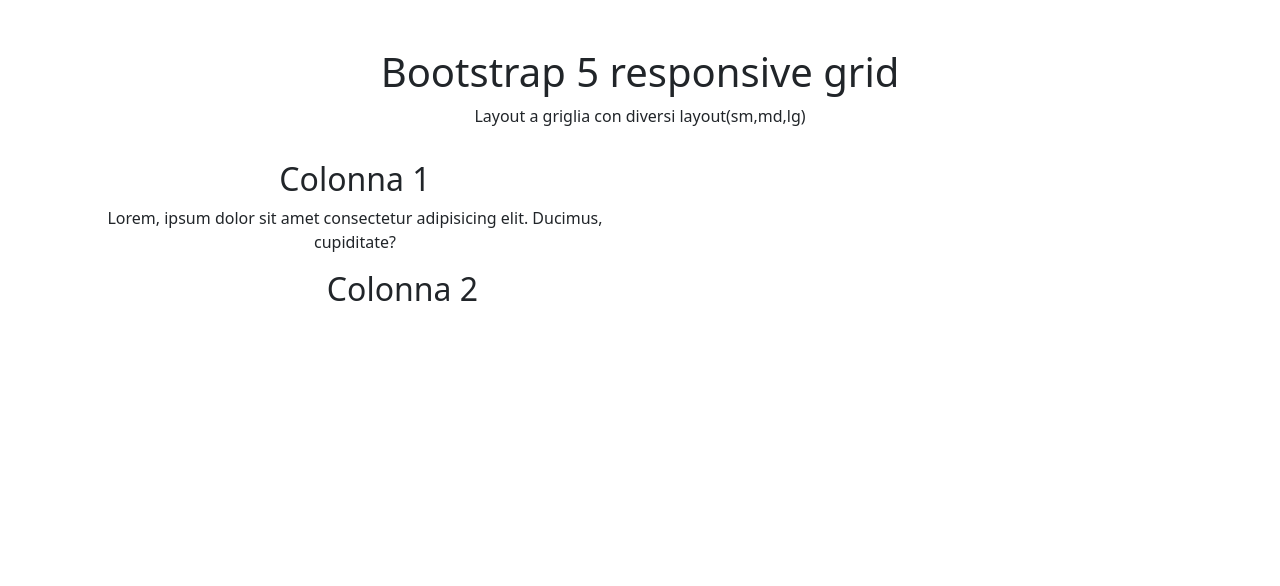
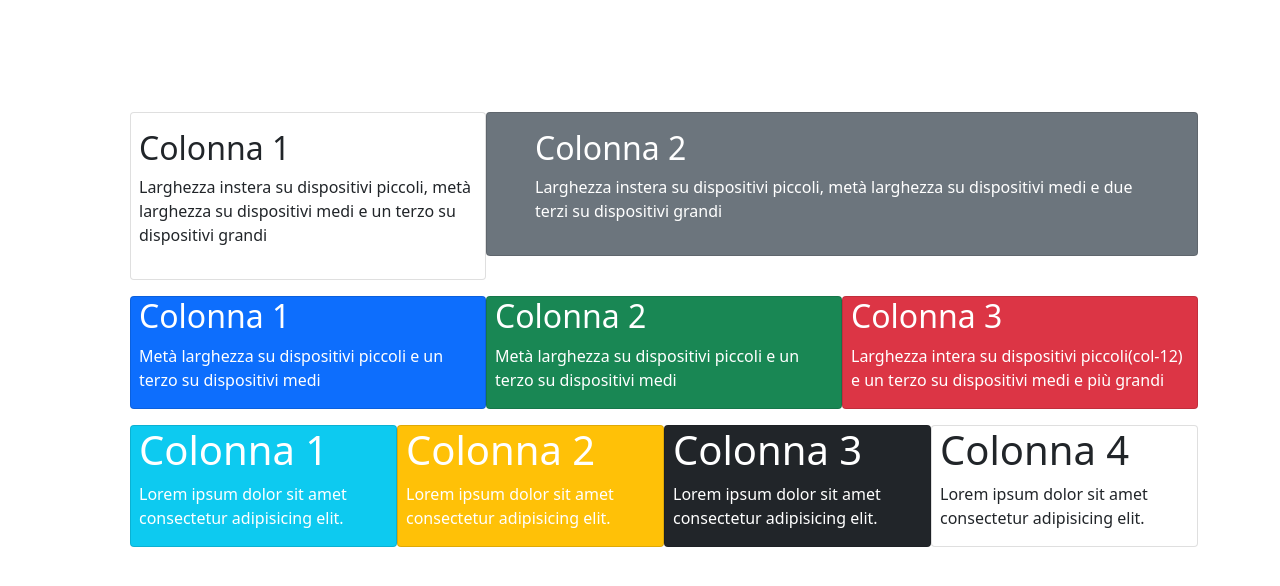
Before and after one commit to MorettiAndrea/htmlcss-bootstrap-layout, a plain HTML site: page index.html in a window 1280 px wide. Drawn offline with nearby package versions, Linux system fonts and the light colour scheme.

Commit message:
scrittura testo

```diff
--- a/index.html
+++ b/index.html
@@ -29,21 +29,82 @@
 
   <body>
     <div class="container">
-      <div class="row">
-        <div class="col -12 text-center mt-5 mb-3">
+      <div class="row gy-3 gx-0 ps-5 text-white">
+        <div class="col-12">
+          <div class="card border-0">
             <h1>Bootstrap 5 responsive grid</h1>
             <p>Layout a griglia con diversi layout(sm,md,lg)</p>
           </div>
         </div>
-      <div class="row text-center">
-        <div class="col-12 col-md-6 col-l-4">
+        <div class="col-12 col-md-6 col-lg-4 text-dark">
+          <div class="card ps-2 pe-2 pt-3 pb-3">
             <h2>Colonna 1</h2>
             <p>
-            Lorem, ipsum dolor sit amet consectetur adipisicing elit. Ducimus,
-            cupiditate?
+              Larghezza instera su dispositivi piccoli, metà larghezza su
+              dispositivi medi e un terzo su dispositivi grandi
             </p>
           </div>
-        <div class="col-7"><h2>Colonna 2</h2></div>
+        </div>
+        <div class="col-12 col-md-6 col-lg-8">
+          <div class="card bg-secondary ps-5 pe-5 pt-3 pb-3">
+            <h2>Colonna 2</h2>
+            <p>
+              Larghezza instera su dispositivi piccoli, metà larghezza su
+              dispositivi medi e due terzi su dispositivi grandi
+            </p>
+          </div>
+        </div>
+        <div class="col-6 col-md-4">
+          <div class="card bg-primary ps-2 pe-2">
+            <h2>Colonna 1</h2>
+            <p>
+              Metà larghezza su dispositivi piccoli e un terzo su dispositivi
+              medi
+            </p>
+          </div>
+        </div>
+        <div class="col-6 col-md-4">
+          <div class="card bg-success ps-2 pe-2">
+            <h2>Colonna 2</h2>
+            <p>
+              Metà larghezza su dispositivi piccoli e un terzo su dispositivi
+              medi
+            </p>
+          </div>
+        </div>
+        <div class="col-12 col-md-4">
+          <div class="card bg-danger ps-2 pe-2">
+            <h2>Colonna 3</h2>
+            <p>
+              Larghezza intera su dispositivi piccoli(col-12) e un terzo su
+              dispositivi medi e più grandi
+            </p>
+          </div>
+        </div>
+        <div class="col-6 col-md-3">
+          <div class="card bg-info ps-2 pe-2">
+            <h1>Colonna 1</h1>
+            <p>Lorem ipsum dolor sit amet consectetur adipisicing elit.</p>
+          </div>
+        </div>
+        <div class="col-6 col-md-3">
+          <div class="card bg-warning ps-2 pe-2">
+            <h1>Colonna 2</h1>
+            <p>Lorem ipsum dolor sit amet consectetur adipisicing elit.</p>
+          </div>
+        </div>
+        <div class="col-6 col-md-3">
+          <div class="card bg-dark ps-2 pe-2">
+            <h1>Colonna 3</h1>
+            <p>Lorem ipsum dolor sit amet consectetur adipisicing elit.</p>
+          </div>
+        </div>
+        <div class="col-6 col-md-3">
+          <div class="card ps-2 pe-2 text-dark">
+            <h1>Colonna 4</h1>
+            <p>Lorem ipsum dolor sit amet consectetur adipisicing elit.</p>
+          </div>
+        </div>
       </div>
     </div>
   </body>
```
Lines whose indentation alone changed are shown as unchanged.
